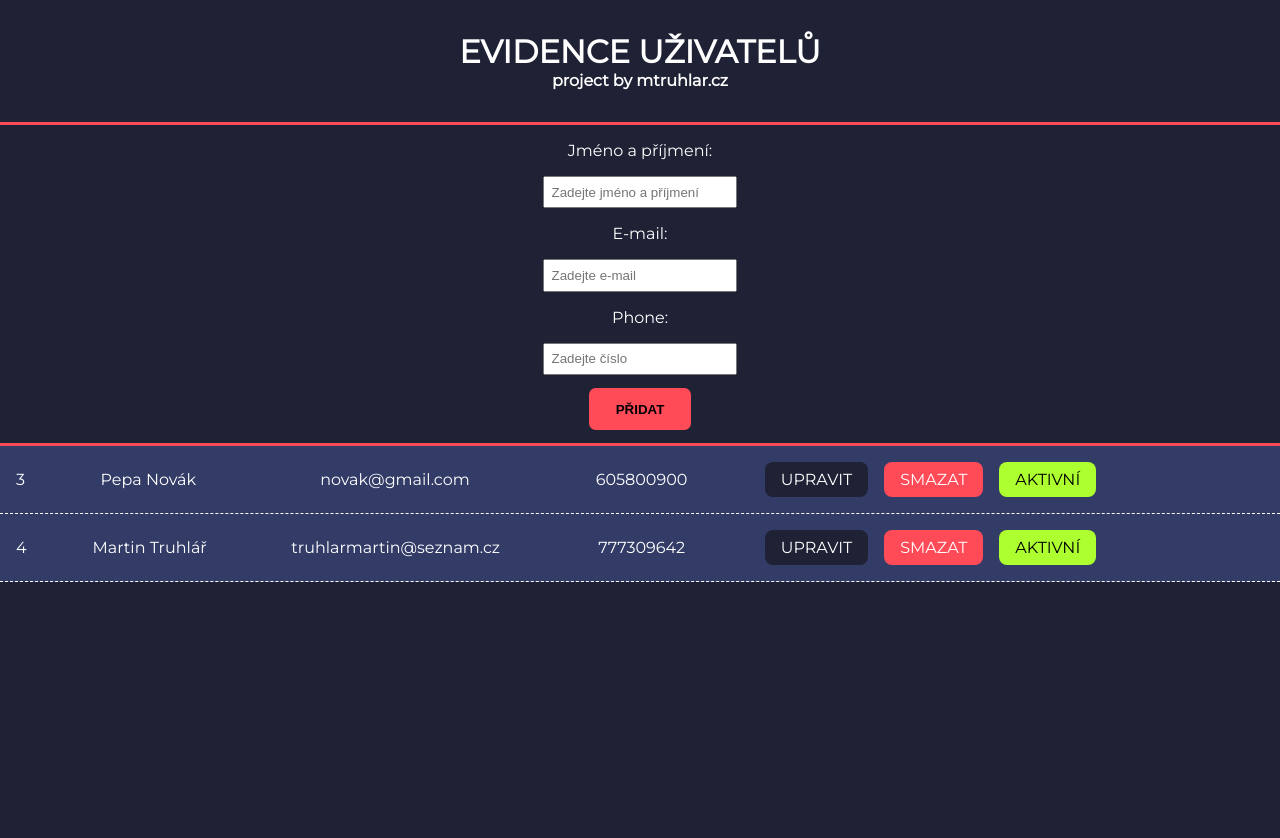
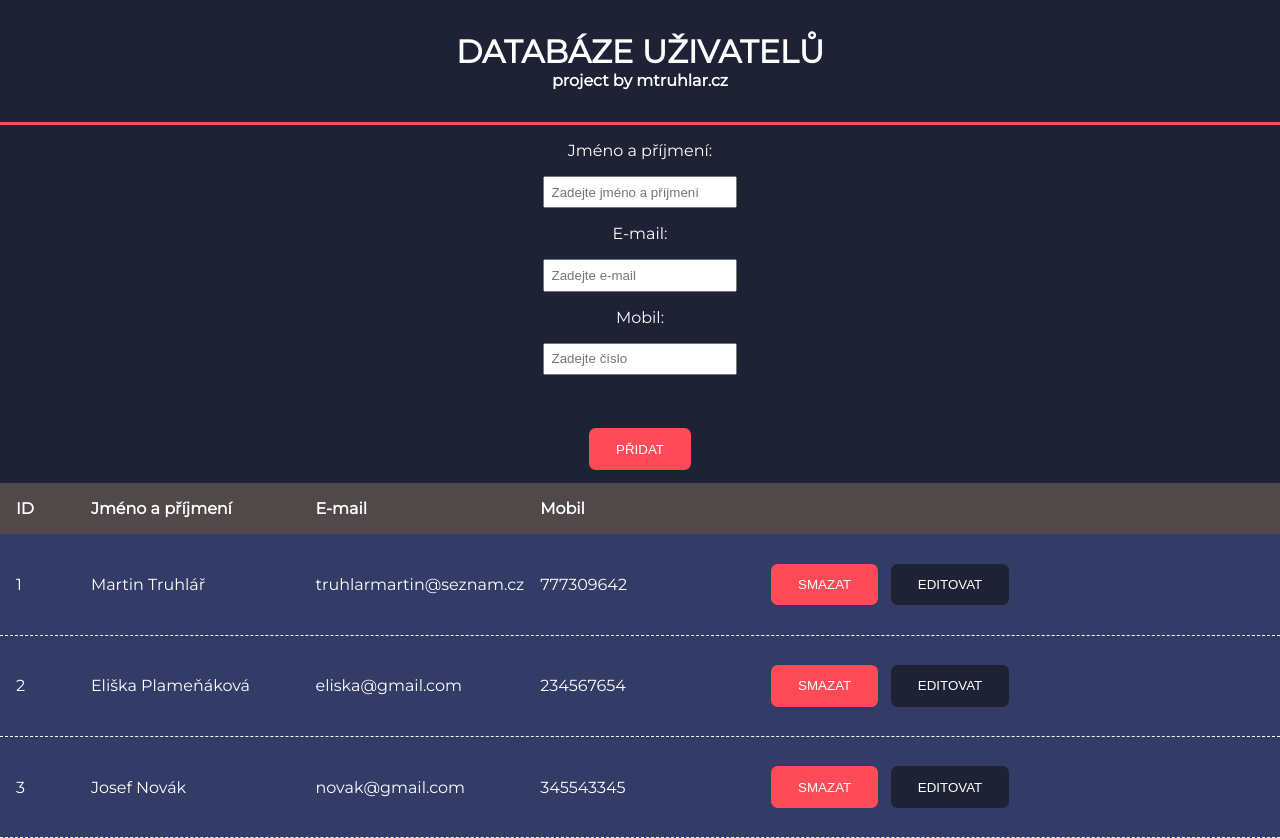
Before and after one commit to mtruhlar/evidence, a Flask app: page / in a window 1280 px wide. Before the commit the page ends 800 px from the top, so only its background shows below. Run offline with Flask 2, Linux system fonts and the light colour scheme; data comes from the database, SQL or seed files in the repository.

Commit message:
final_upload

```diff
--- a/app.py
+++ b/app.py
@@ -10,7 +10,7 @@ app.config['SQLALCHEMY_TRACK_MODIFICATIONS'] = False
 
 db = SQLAlchemy(app)
 
-class Insurance_list(db.Model):
+class Users_data(db.Model):
     id = db.Column(db.Integer, primary_key = True)
     name = db.Column(db.String(50))
     email = db.Column(db.String(50))
@@ -23,11 +23,11 @@ class Insurance_list(db.Model):
         self.email = email
         self.phone = phone
 
+
 @app.route('/')
-def evidence():
-    all_data = Insurance_list.query.all()
-
-    return render_template("index.html", users = all_data)
+def home():
+    users = Users_data.query.all()
+    return render_template("index.html", users = users)
 
 @app.route('/add', methods = ['POST'])
 def insert():
@@ -39,18 +39,30 @@ def insert():
         phone = request.form['phone']
 
 
-        my_data = Insurance_list(name, email, phone)
+        my_data = Users_data(name, email, phone)
         db.session.add(my_data)
         db.session.commit()
+        return redirect(url_for('home'))
 
-        return redirect(url_for('evidence'))
 
 @app.route('/delete/<id>/', methods = ['GET', 'POST'])
 def delete(id):
-    my_data = Insurance_list.query.get(id)
+    my_data = Users_data.query.get(id)
     db.session.delete(my_data)
     db.session.commit()
-    return redirect(url_for('evidence'))
+    return redirect(url_for('home'))
+
+
+@app.route('/update', methods = ['GET', 'POST'])
+def update():
+    if request.method == 'POST':
+        my_data = Users_data.query.get(request.form.get('id'))
+        my_data.name = request.form['name']
+        my_data.email = request.form['email']
+        my_data.phone = request.form['phone']
+        db.session.commit()
+        return redirect(url_for('home'))
+
 
 if __name__ == "__main__":
     with app.app_context():
--- a/static/styles.css
+++ b/static/styles.css
@@ -1,6 +1,11 @@
 * {
     padding: 0;
     margin: 0;
+}
+
+a {
+    text-decoration: none;
+    color: white;
 }
 body {
     text-align: center;
@@ -24,7 +29,6 @@ body {
 
 .form {
     border-top: 3px solid #ff4a57;
-    border-bottom: 3px solid #ff4a57;
 }
 
 .form-details {
@@ -38,20 +42,43 @@ input[type="text"], input[type="email"], input[type="number"] {
     padding: 0.5em;
 }
 
+input[type="number"] {
+    margin-bottom: 3em;
+}
+
 .button {
-    margin: 1em 0;
+    margin: 1em 0.5em;
     text-transform: uppercase;
     padding: 1em 2em;
-    font-weight: bold;
     background-color: #ff4a57;
     border: none;
     border-radius: 0.5em;
-
+    cursor: pointer;
+    text-decoration: none;
+    color: white;
 }
 
-.button:hover, .user-button-del:hover, .user-button-edit:hover, .user-button-active:hover {
-    color:#ff4a57;
+.edit {
+    background-color:#1f2235;
+}
+
+.close {
+    background-color: #323c67;
+}
+
+.button:hover  {
+    color: #ff4a57;
     background-color: white;
+    transition: all 0.5s;
+}
+
+.titles {
+    display: flex;
+    align-items: center;
+    text-align: left;
+    padding: 1em;
+    background-color:rgb(81, 73, 73);
+    font-weight: bold;
 }
 
 .section-users {
@@ -59,6 +86,7 @@ input[type="text"], input[type="email"], input[type="number"] {
     padding: 1em;
     display: flex;
     align-items: center;
+    text-align: left;
     border-bottom: 1px dashed white;
 }
 
@@ -66,32 +94,46 @@ input[type="text"], input[type="email"], input[type="number"] {
     background-color:  #43496f;;
 }
 
-
 .user-details {
     display: flex;
     list-style-type: none;
     width: 60%;
 }
 
-.user-button-del, .user-button-edit, .user-button-active {
-    color: white;
-    text-decoration: none;
-    text-transform: uppercase;
-    background-color: #ff4a57;
-    padding: 0.5em 1em;
-    border-radius: 0.5em;
-    margin-right: 1em;
+.users-id {
+    width: 10%;
+}
+.users-name {
+    width: 30%;
 }
 
-.user-button-edit {
-    background-color: #1f2235;
+.users-email, .users-phone {
+    width: 30%;
 }
 
-.user-button-active {
-    background-color: greenyellow;
-    color: black;
+.popup {
+    border: 3px solid #ff4a57;
+    color: white;
+    padding: 1em 0;
+    width: 400px;
+    background:  #1f2235;
+    border-radius: 10px;
+    position: absolute;
+    top: 0;
+    left: 50%;
+    transform: translate(-50%, -50%) scale(0.1);
+    text-align: center;
+    visibility: hidden;
+    transition: transform 0.5s, top 0.5s;
 }
 
-.users-name, .users-email, .users-phone {
-    width: 40%;
+.popup-open {
+    visibility: visible;
+    top: 50%;
+    transform: translate(-50%, -50%) scale(1);
 }
+
+.question {
+    font-weight: bold;
+    padding: 0 2em 1em 2em;
+}
--- a/templates/index.html
+++ b/templates/index.html
@@ -10,36 +10,76 @@
 
 <body>
     <div class="center">
-        <h1 class="title">Evidence uživatelů</h1>
+        <h1 class="title">Databáze uživatelů</h1>
         <h2 class="title_2">project by mtruhlar.cz</h2>
 
         <form class="form" action="/add" method="post">
-
                 <label class="form-details">Jméno a příjmení:</label>
                 <input type="text" name="name" placeholder="Zadejte jméno a příjmení" required="1">
                 <label class="form-details">E-mail:</label>
                 <input type="email" name="email" placeholder="Zadejte e-mail" required="1">
-                <label class="form-details">Phone:</label>
+                <label class="form-details">Mobil:</label>
                 <input type="number" name="phone" placeholder="Zadejte číslo" required="1">
                 <button class="button" type="submit">Přidat</button>
         </form>
 
-        {% for Insurance_list in users %}
+        <div class="titles">
+            <ul class="user-details">
+                <li class="users-id">ID</li>
+                <li class="users-name">Jméno a příjmení </li>
+                <li class="users-email">E-mail</li>
+                <li class="users-phone">Mobil</li>
+            </ul>
+        </div>
+        {% for Users_data in users %}
         <div class="section-users">
             <ul class="user-details">
-                <li>{{ Insurance_list.id }}</li>
-                <li class="users-name">{{ Insurance_list.name }} </li>
-                <li class="users-email">{{ Insurance_list.email }}</li>
-                <li class="users-phone">{{ Insurance_list.phone }}</li>
+                <li class="users-id">{{ Users_data.id }}</li>
+                <li class="users-name">{{ Users_data.name }} </li>
+                <li class="users-email">{{ Users_data.email }}</li>
+                <li class="users-phone">{{ Users_data.phone }}</li>
             </ul>
 
-            <a class="user-button-edit" href="">Upravit</a>
-            <a class="user-button-del" href="/delete/{{ Insurance_list.id }}">Smazat</a>
-            <a class="user-button-active" href="">Aktivní</a>
+            <a href="/delete/{{ Users_data.id }}"  onclick="return confirm('Chcete uživatele {{ Users_data.name }} smazat?')"><button class="button">Smazat</button></a>
+
+            <button class="button edit" onclick="openPopup({{ Users_data.id }})">Editovat</button>
+            <div class="popup" id="popup-{{ Users_data.id }}" >
+                <p class="question">ID uživatele je: {{ Users_data.id }}</p>
+
+                <form class="form" action="/update" method="post">
+                    <label class="form-details">Jméno a příjmení:</label>
+                    <input type="hidden"  name="id" value="{{Users_data.id}}">
+                    <input type="text" name="name" value="{{ Users_data.name }}" required="1">
+                    <label class="form-details">E-mail:</label>
+                    <input type="email" name="email" value="{{ Users_data.email }}" required="1">
+                    <label class="form-details">Mobil:</label>
+                    <input type="number" name="phone" value="{{ Users_data.phone }}" required="1">
+                    <a href="/update/{{ Users_data.id }}"><button class="button" type="submit">Editovat</button></a>
+                    <button class="button close" onclick="closePopup({{ Users_data.id }})">Zrušit</button>
+                </form>
+
+
+            </div>
 
         </div>
         {% endfor %}
+
+        <script>
+            function openPopup(id) {
+                const popup = document.getElementById("popup-"+ id)
+                popup.classList.add("popup-open")
+            }
+
+            function closePopup(id) {
+                const popup = document.getElementById("popup-"+ id)
+                popup.classList.remove("popup-open")
+            }
+        </script>
+
     </div>
+
+
+
 </body>
 
 </html>
```
Also changed, not shown: instance/db.sqlite.
